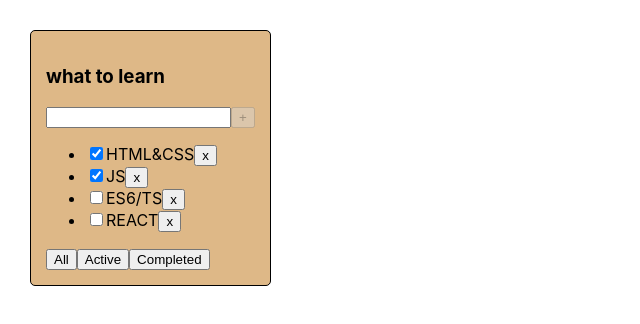
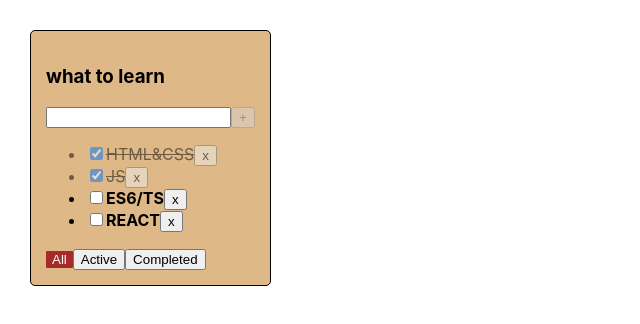
Before and after one commit to Maximkalenkovich/1-todolist, a React (Create React App) app: page / in a window 1280 px wide. Shown: the top 324 px of the page, without its empty margins (0-640 px from the left). Built offline with nearby package versions, Linux system fonts and the light colour scheme.

Commit message:
add checkbox and style

```diff
--- a/src/App.css
+++ b/src/App.css
@@ -13,3 +13,18 @@
   background-color: burlywood ;
   padding: 15px;
 }
+
+.task {
+  font-weight: bold;
+}
+
+.task-done{
+  opacity: 0.5;
+  text-decoration: line-through;
+}
+.btn-active{
+  background-color: brown;
+  color: white;
+  border: none;
+  border-radius: 1px;
+}
--- a/src/App.tsx
+++ b/src/App.tsx
@@ -4,44 +4,46 @@ import {FilterValuesType, TaskType, Todolist} from "./Todolist";
 import {v1} from "uuid";
 
 
-
 function App() {
 
     const todoListTitle = 'what to learn'
-    const [tasks, setTasks]  = useState<Array<TaskType>>([
+    const [tasks, setTasks] = useState<Array<TaskType>>([
         {id: v1(), title: "HTML&CSS", isDone: true},
         {id: v1(), title: "JS", isDone: true},
         {id: v1(), title: "ES6/TS", isDone: false},
         {id: v1(), title: "REACT", isDone: false}
     ])
-    const [filterValue,setFilterValue] = useState<FilterValuesType>('All')
+    const [filterValue, setFilterValue] = useState<FilterValuesType>('All')
 
     // удалить таску
     const removeTask = (taskId: string) => {
-        setTasks(tasks.filter( t=> t.id !== taskId))
+        setTasks(tasks.filter(t => t.id !== taskId))
     }
 
     // добавить таску
-    const addTasks = (title: string) =>{
-            //ы создаем новый массив nextState, который состоит из новой задачи newTasks и всех существующих задач из массива tasks. Мы используем оператор распространения ... для развертывания элементов из tasks в новый массив nextState. Таким образом, новая задача будет добавлена в начало массива.
-   setTasks([{id:v1(),title,isDone:false},...tasks])
+    const addTasks = (title: string) => {
+        //ы создаем новый массив nextState, который состоит из новой задачи newTasks и всех существующих задач из массива tasks. Мы используем оператор распространения ... для развертывания элементов из tasks в новый массив nextState. Таким образом, новая задача будет добавлена в начало массива.
+        setTasks([{id: v1(), title, isDone: false}, ...tasks])
     }
 
-    const changeToDoListFilter = (filterValue: FilterValuesType ) => {
+    const changeToDoListFilter = (filterValue: FilterValuesType) => {
         setFilterValue(filterValue)
+    }
+
+    const changeTaskStatus = (taskId: string, newIsDoneValue: boolean) => {
+        const nextState: TaskType[] = tasks.map((t) => t.id === taskId ? {...t, isDone: newIsDoneValue } : t)
+        setTasks(nextState)
     }
 
     // фильтрация на active all completed
     const getFilteredTasks = (tasks: Array<TaskType>, filter: FilterValuesType): Array<TaskType> => {
-        return  filter === "Active"
+        return filter === "Active"
             ? tasks.filter(t => t.isDone === false)
             : filter === "Completed"
                 ? tasks.filter(t => t.isDone === true)
-                :tasks
+                : tasks
     }
-    const filteredTasks= getFilteredTasks(tasks,filterValue)
-
-
+    const filteredTasks = getFilteredTasks(tasks, filterValue)
 
 
     return (
@@ -49,9 +51,12 @@ function App() {
             <Todolist title={todoListTitle}
                       tasks={filteredTasks}
                       removeTask={removeTask}
-            changeToDoListFilter={changeToDoListFilter}
-            addTasks={addTasks}/>
+                      changeToDoListFilter={changeToDoListFilter}
+                      addTasks={addTasks}
+                      changeTaskStatus={changeTaskStatus}
+            filterValue={filterValue}/>
         </div>
     );
 }
+
 export default App;
--- a/src/Button.tsx
+++ b/src/Button.tsx
@@ -5,10 +5,12 @@ type ButtonPropsType = {
     title: string
     onClickHandler?: () => void
     isDisabled?: boolean
+    classes?: string
 }
 export const Button = (props: ButtonPropsType) => {
     return (
         <button
+            className={props.classes}
             onClick={props.onClickHandler}
             disabled={props.isDisabled}>{props.title}</button>
     )
--- a/src/Todolist.tsx
+++ b/src/Todolist.tsx
@@ -1,6 +1,6 @@
-import React, { useState, KeyboardEvent} from "react";
+import React, {useState, KeyboardEvent} from "react";
 import {Button} from "./Button";
-import {isDisabled} from "@testing-library/user-event/dist/utils";
+
 
 export type FilterValuesType = "All" | "Active" | "Completed"
 
@@ -16,9 +16,10 @@ type ToDoPropsType = {
     removeTask: (taskId: string) => void
     addTasks: (title: string) => void
     changeToDoListFilter: (filterValue: FilterValuesType) => void
+    changeTaskStatus: (taskId: string, newIsDoneValue: boolean) => void
+    filterValue: FilterValuesType
 
 }
-
 
 
 export function Todolist({
@@ -26,16 +27,18 @@ export function Todolist({
                              addTasks,
                              tasks,
                              removeTask,
-                             changeToDoListFilter
+                             changeToDoListFilter,
+                             changeTaskStatus,
+                             filterValue
                          }: ToDoPropsType) {
-    const [taskTitle,setTaskTitle] = useState('')
-
+    const [taskTitle, setTaskTitle] = useState('')
 
 
     const listItems: Array<JSX.Element> = tasks.map((task: TaskType) => {
         return (
-            <li key={task.id}>
-                <input type="checkbox" checked={task.isDone}/>
+            <li key={task.id} className={task.isDone ? 'task-done':'task'}>
+                <input type="checkbox" checked={task.isDone}
+                onChange={(e)=>changeTaskStatus(task.id, e.currentTarget.checked )}/>
                 <span>{task.title}</span>
                 {/*удалить таску*/}
                 <button onClick={() => removeTask(task.id)}>x</button>
@@ -48,40 +51,43 @@ export function Todolist({
         : <span>Tasks list is empty</span>
 
 
-
-
 // добавление новой таски
-const addTasksHandler = ()=>{
+    const addTasksHandler = () => {
         const trimmedTasksTitle = taskTitle.trim()
-    if(trimmedTasksTitle){
+        if (trimmedTasksTitle) {
             addTasks(taskTitle)
-    }else {
+        } else {
             alert('not understand')
         }
 
         setTaskTitle('')
     }
-    const addTaskHandlerKeyBoard = (e: KeyboardEvent<HTMLInputElement>)=>{if(e.key === 'Enter' && taskTitle){addTasksHandler()}}
-
-
+    const addTaskHandlerKeyBoard = (e: KeyboardEvent<HTMLInputElement>) => {
+        if (e.key === 'Enter' && taskTitle) {
+            addTasksHandler()
+        }
+    }
     return (
         <div className='todolist'>
             <div>
                 <h3>{title}</h3>
                 <div>
                     <input
-                        value = {taskTitle} onChange={(e)=>{
-                                 setTaskTitle(e.target.value)}}
+                        value={taskTitle}
+                        onChange={(e) => {
+                        setTaskTitle(e.target.value)
+                    }}
 
                         onKeyDown={addTaskHandlerKeyBoard}/>
-                    <Button title={'+'} isDisabled={!taskTitle} onClickHandler={addTasksHandler}/>
+                    <Button  title={'+'} isDisabled={!taskTitle} onClickHandler={addTasksHandler}/>
                 </div>
                 {tasksList}
                 <div>
-                    <Button title={'All'} onClickHandler={() => changeToDoListFilter('All')}/>
-                    <Button title={'Active'} onClickHandler={() => changeToDoListFilter('Active')}/>
-                    <Button title={'Completed'} onClickHandler={() => changeToDoListFilter('Completed')}/>
+                    <Button classes={filterValue === 'All' ? 'btn-active': ''} title={'All'} onClickHandler={() => changeToDoListFilter('All')}/>
+                    <Button classes={filterValue === 'Active' ? 'btn-active': ''} title={'Active'} onClickHandler={() => changeToDoListFilter('Active')}/>
+                    <Button classes={filterValue === 'Completed' ? 'btn-active': ''} title={'Completed'} onClickHandler={() => changeToDoListFilter('Completed')}/>
                 </div>
             </div>
         </div>
-    )}
+    )
+}
```
Lines whose indentation alone changed are shown as unchanged.
